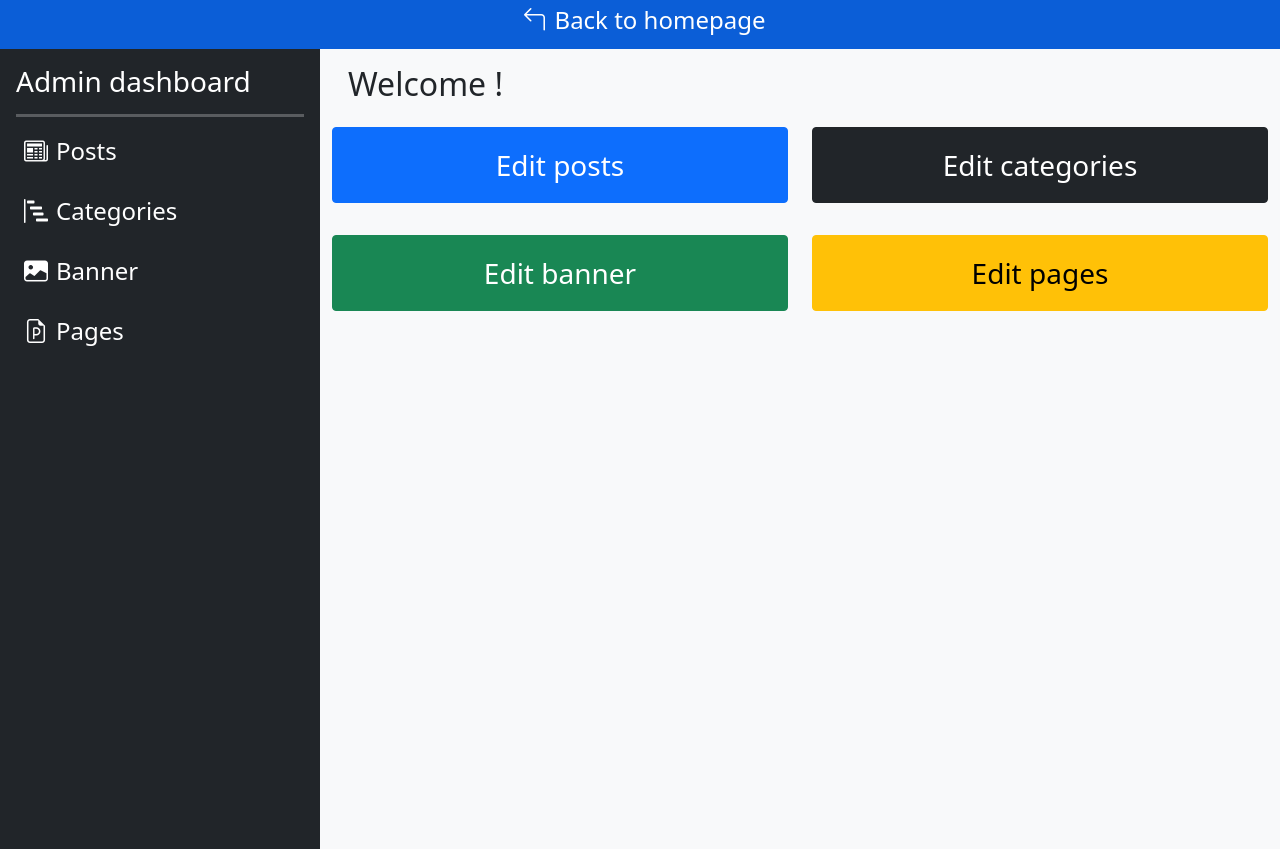
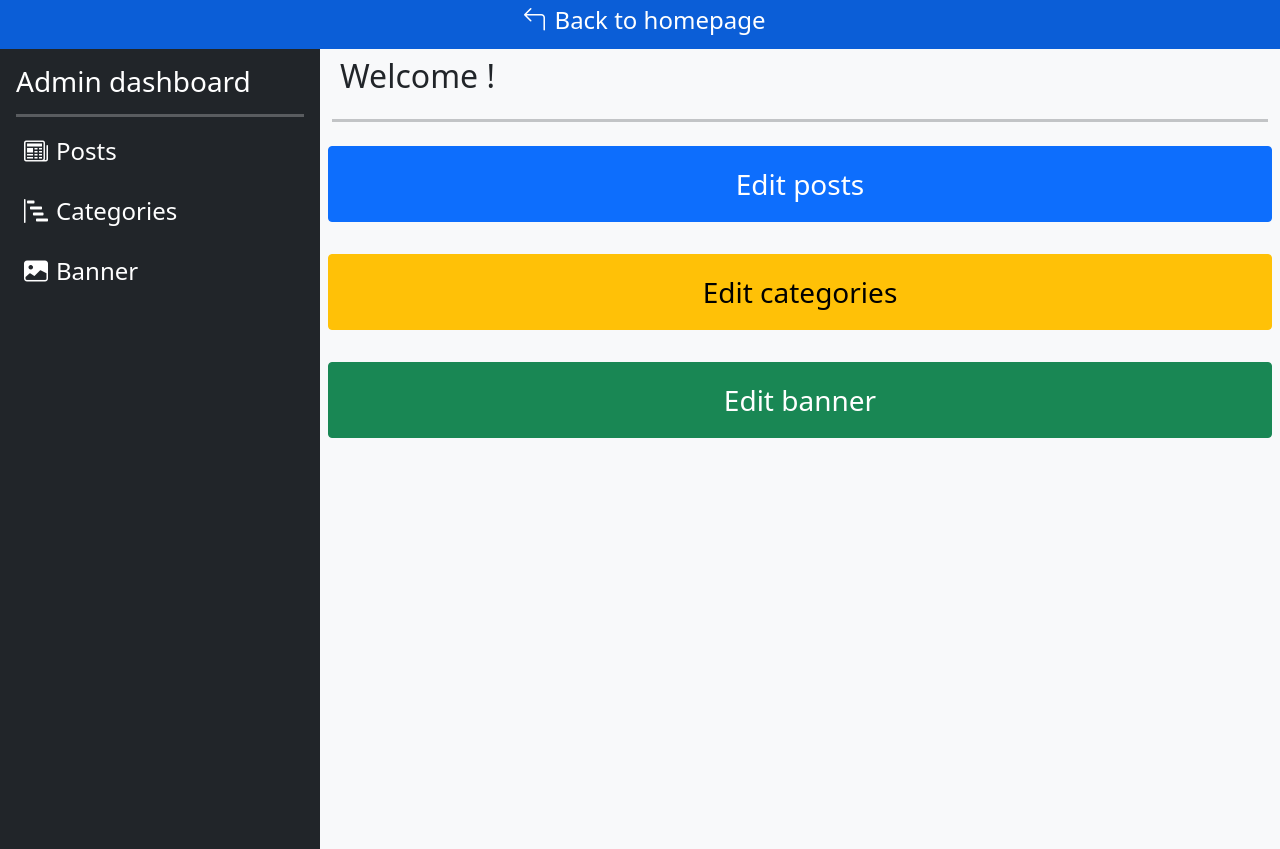
Before and after one commit to Szymon99d/symfony-blog, a Symfony app: template templates/admin/admin_dashboard.html.twig in a window 1280 px wide. Run offline with Twig, Linux system fonts and the light colour scheme; the template is opened without the code that fills it, so the values that code supplies are empty; some libraries are stand-ins or nearby versions.

Commit message:
Update admin dashboard

```diff
--- a/templates/admin/admin_dashboard.html.twig
+++ b/templates/admin/admin_dashboard.html.twig
@@ -2,14 +2,16 @@
 {% block title %}{% trans %}Admin dashboard{% endtrans %}{% endblock %}
 {% block main %}
 
-    <h2 class="p-3" >{% trans %}Welcome{% endtrans %} {{app.user.username}}!</h2>
-    <div class="row mb-3">
-        <div class="col-sm-6 mb-3"><a href="{{path('app_admin_post_panel')}}" class="p-3 btn btn-primary w-100 fs-3">{% trans %}Edit.posts{% endtrans %}</a></div>
-        <div class="col-sm-6 mb-3"><a href="{{path('app_admin_category_panel')}}" class="p-3 btn btn-dark w-100 fs-3">{% trans %}Edit.categories{% endtrans %}</a></div>
+    <h2 class="p-2" >{% trans %}Welcome{% endtrans %} {{app.user.username}}!</h2>
+    <hr class="mb-3" size="5">
+    <div class="row mb-3 p-2">
+        <a href="{{path('app_admin_post_panel')}}" class="p-3 btn btn-primary w-100 fs-3">{% trans %}Edit.posts{% endtrans %}</a>
     </div>
-    <div class="row">
-        <div class="col-sm-6 mb-3"><a href="{{path('app_admin_banner_panel')}}" class="p-3 btn btn-success w-100 fs-3">{% trans %}Edit.banner{% endtrans %}</a></div>
-        <div class="col-sm-6 mb-3"><a href="{{path('app_admin_page_panel')}}" class="p-3 btn btn-warning w-100 fs-3">{% trans %}Edit.pages{% endtrans %}</a></div>
+    <div class="row mb-3 p-2">
+        <a href="{{path('app_admin_category_panel')}}" class="p-3 btn btn-warning w-100 fs-3">{% trans %}Edit.categories{% endtrans %}</a>
+    </div>
+    <div class="row p-2">
+        <a href="{{path('app_admin_banner_panel')}}" class="p-3 btn btn-success w-100 fs-3">{% trans %}Edit.banner{% endtrans %}</a>
     </div>
 
 
--- a/templates/admin_layout.html.twig
+++ b/templates/admin_layout.html.twig
@@ -21,7 +21,6 @@
                 <a href="{{path('app_admin_post_panel')}}" class="mb-4 d-block text-white text-decoration-none fs-4"><i class="p-2 bi bi-newspaper"></i>{% trans %}Posts{% endtrans %}</a>
                 <a href="{{path('app_admin_category_panel')}}" class="mb-4 d-block text-white text-decoration-none fs-4"><i class="p-2 bi bi-bar-chart-steps"></i>{% trans %}Categories{% endtrans %}</a>
                 <a href="{{path('app_admin_banner_panel')}}" class="mb-4 d-block text-white text-decoration-none fs-4"><i class="p-2 bi bi-image-fill"></i>{% trans %}Banner{% endtrans %}</a>
-                <a href="{{path('app_admin_page_panel')}}" class="mb-4 d-block text-white text-decoration-none fs-4"><i class="p-2 bi bi-file-earmark-ppt"></i>{% trans %}Pages{% endtrans %}</a>
             </div>
         {% endblock %}
         </div>
--- a/templates/blog_elements/banner.html.twig
+++ b/templates/blog_elements/banner.html.twig
@@ -1,5 +1,5 @@
 <div class="container-fluid p-0">
-    {% if banner.active %}
+    {% if banner.active and banner.image is not null %}
         <img class="w-100 d-none d-lg-block" height="300px" src="{{asset('images/') ~ banner.image }}" alt="{{banner.altText}}"/>
     {% endif %}
 </div>
```
Also changed, not shown: src/Controller/Admin/AdminPageController.php (deleted, +0 -44 lines), templates/admin/banner/banner_panel.html.twig (+7 -3 lines).
